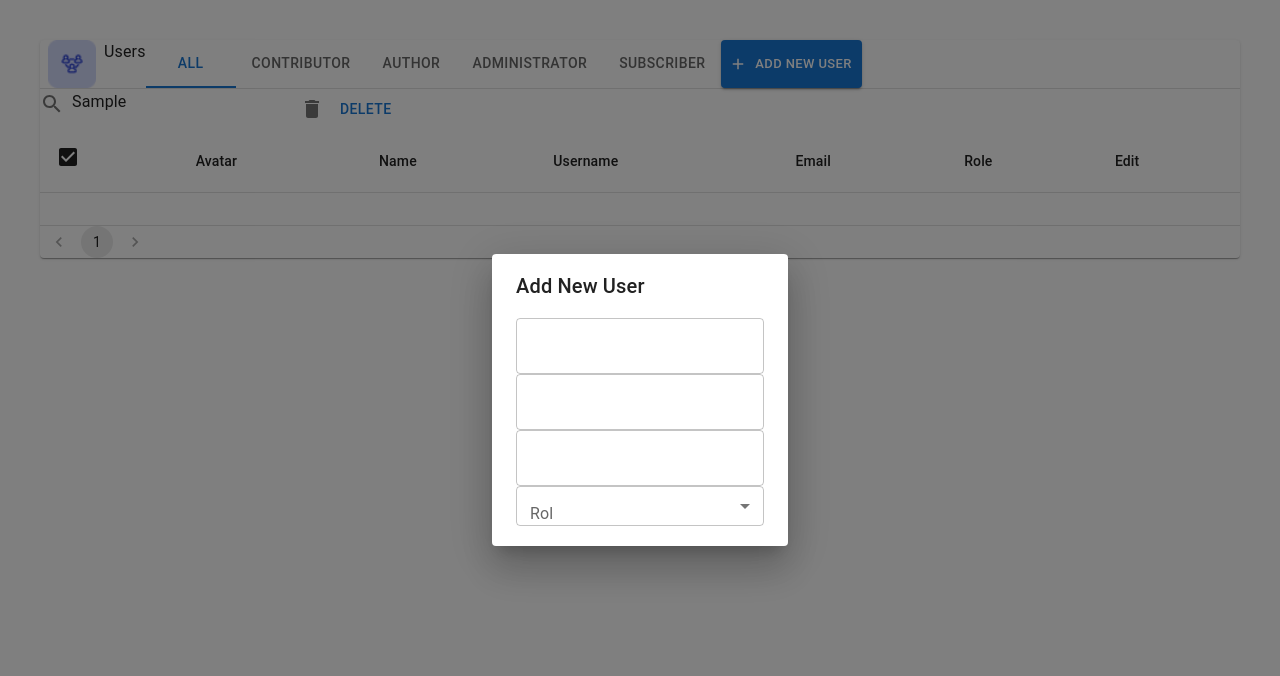
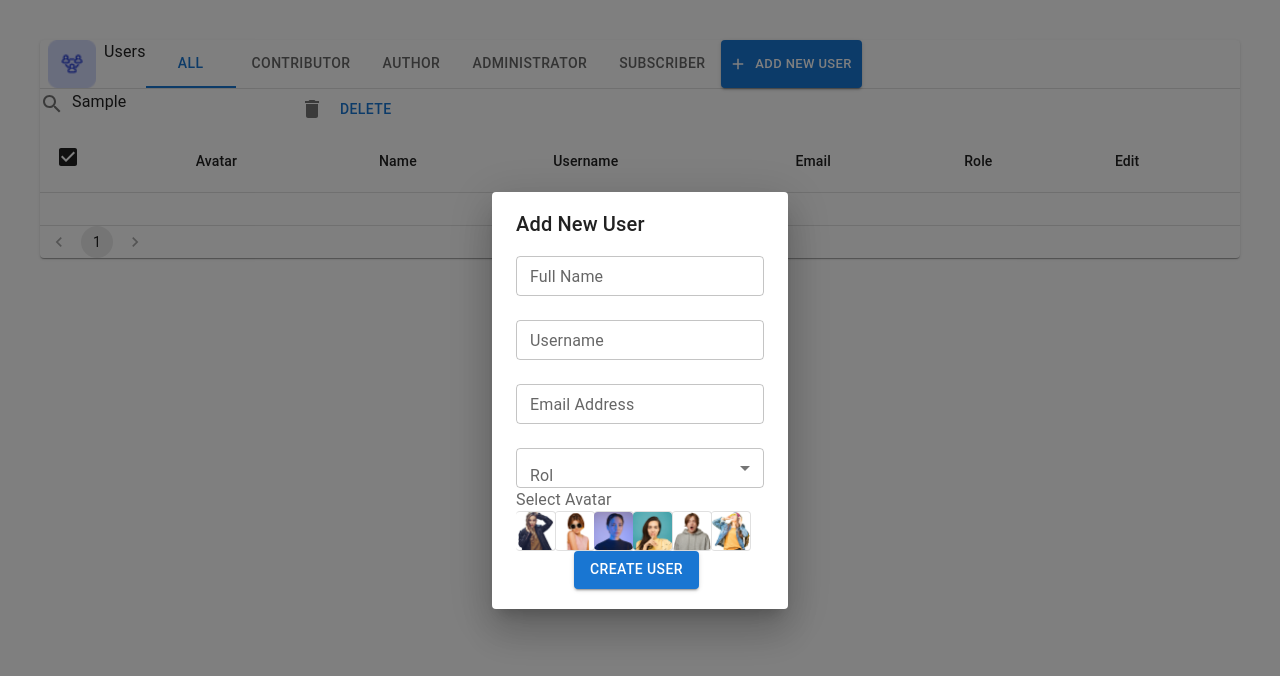
Before and after one commit to Deta0ne/user-table, a React (Vite) app: page / in a window 1280 px wide. Both pictures are taken after typing "Sample" into the empty fields and a click on the button "ADD NEW USER". Shown: the top 676 px of the page. Built offline with nearby package versions, Linux system fonts and the light colour scheme.

Commit message:
Form MUI kullanarak oluşturuldu

```diff
--- a/src/components/AddUserForm.tsx
+++ b/src/components/AddUserForm.tsx
@@ -4,11 +4,16 @@ import {
   Stack,
   TextField,
   FormControl,
+  FormLabel,
   InputLabel,
   Select,
   MenuItem,
+  Button,
+  ToggleButtonGroup,
+  ToggleButton,
 } from "@mui/material";
 import { SelectChangeEvent } from "@mui/material/Select";
+import "../css/AddUserForm.css";
 
 const AddUserForm = () => {
   // Rol State
@@ -17,13 +22,22 @@ const AddUserForm = () => {
     setRole(event.target.value as string);
   };
 
+  // Avatar State
+  const [selectedAvatar, setSelectedAvatar] = React.useState("");
+  const handleAvatarChange = (
+    event: React.MouseEvent<HTMLElement>,
+    newAvatar: string
+  ) => {
+    setSelectedAvatar(newAvatar);
+  };
+
   return (
     <div>
       <Box>
-        <Stack>
-          <TextField />
-          <TextField />
-          <TextField />
+        <Stack spacing={3}>
+          <TextField label="Full Name" variant="outlined" size="small" />
+          <TextField label="Username" variant="outlined" size="small" />
+          <TextField label="Email Address" variant="outlined" size="small" />
           <FormControl>
             <InputLabel>Rol</InputLabel>
             <Select
@@ -39,6 +53,37 @@ const AddUserForm = () => {
             </Select>
           </FormControl>
         </Stack>
+        <Stack>
+          <FormLabel>Select Avatar</FormLabel>
+          <ToggleButtonGroup
+            value={selectedAvatar}
+            exclusive
+            onChange={handleAvatarChange}
+            aria-label="avatar selection"
+          >
+            {Array.from({ length: 6 }, (_, i) => i + 1).map((avatarIndex) => (
+              <ToggleButton
+                key={`Avatar${avatarIndex}`}
+                value={`Avatar${avatarIndex}`}
+                aria-label={`Avatar${avatarIndex}`}
+                className={`avatar-button${
+                  selectedAvatar === `Avatar${avatarIndex}`
+                    ? " avatar-button-selected"
+                    : ""
+                }`}
+              >
+                <img
+                  src={`/src/assets/Avatar${avatarIndex}.png`}
+                  alt={`Avatar${avatarIndex}`}
+                  className="avatar-image"
+                />
+              </ToggleButton>
+            ))}
+          </ToggleButtonGroup>
+        </Stack>
+        <Button type="submit" variant="contained" className="form-button">
+          Create User
+        </Button>
       </Box>
     </div>
   );
--- /dev/null
+++ b/src/css/AddUserForm.css
@@ -0,0 +1,30 @@
+/* AddUserFormCss.css */
+.avatar-button {
+  border-radius: 10% !important;
+  width: 40px;
+  height: 40px;
+  padding: 0 !important;
+  border-left: 0px !important;
+  border: none;
+  margin: 1px;
+}
+
+.avatar-button-selected {
+  box-shadow: 0 0 20px 5px rgba(182, 182, 255, 1);
+}
+.avatar-image {
+  width: 100%;
+  height: 100%;
+  object-fit: cover;
+  border-radius: 10%;
+}
+.form-button {
+  /* display: flex;
+  flex-direction: row; */
+  justify-content: center;
+  padding: 15px 20px;
+  width: 125px;
+  height: 38px;
+  border-radius: 4px;
+  margin-left: 58px !important;
+}
```
